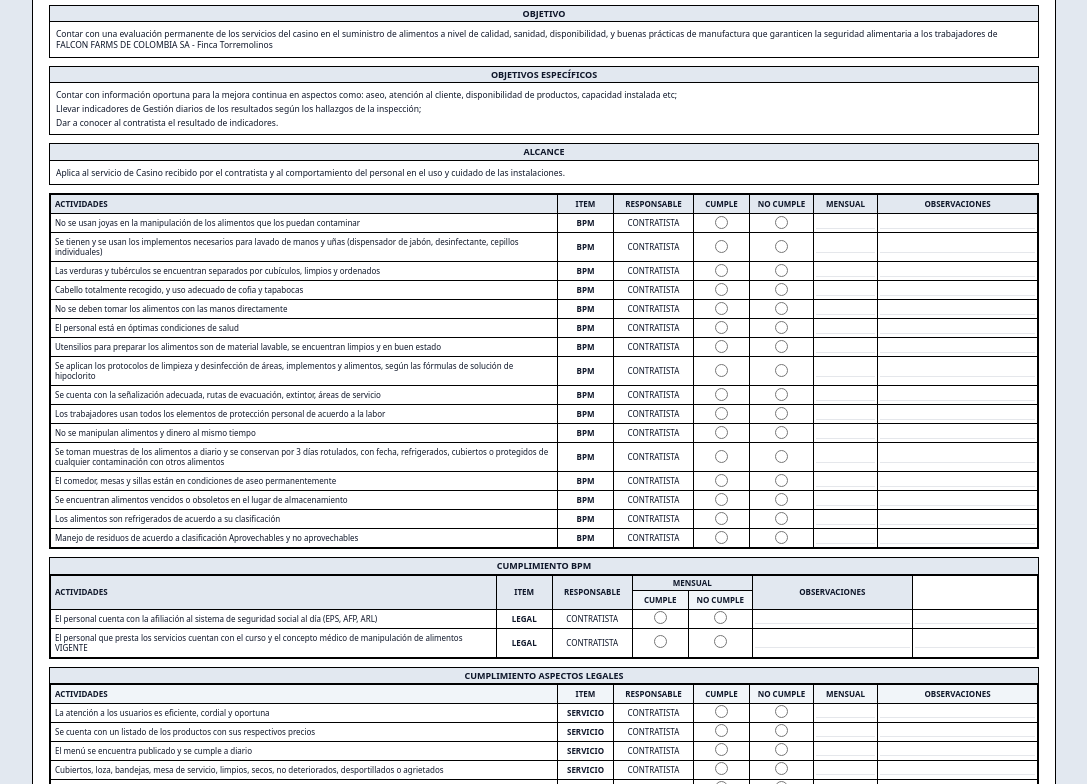
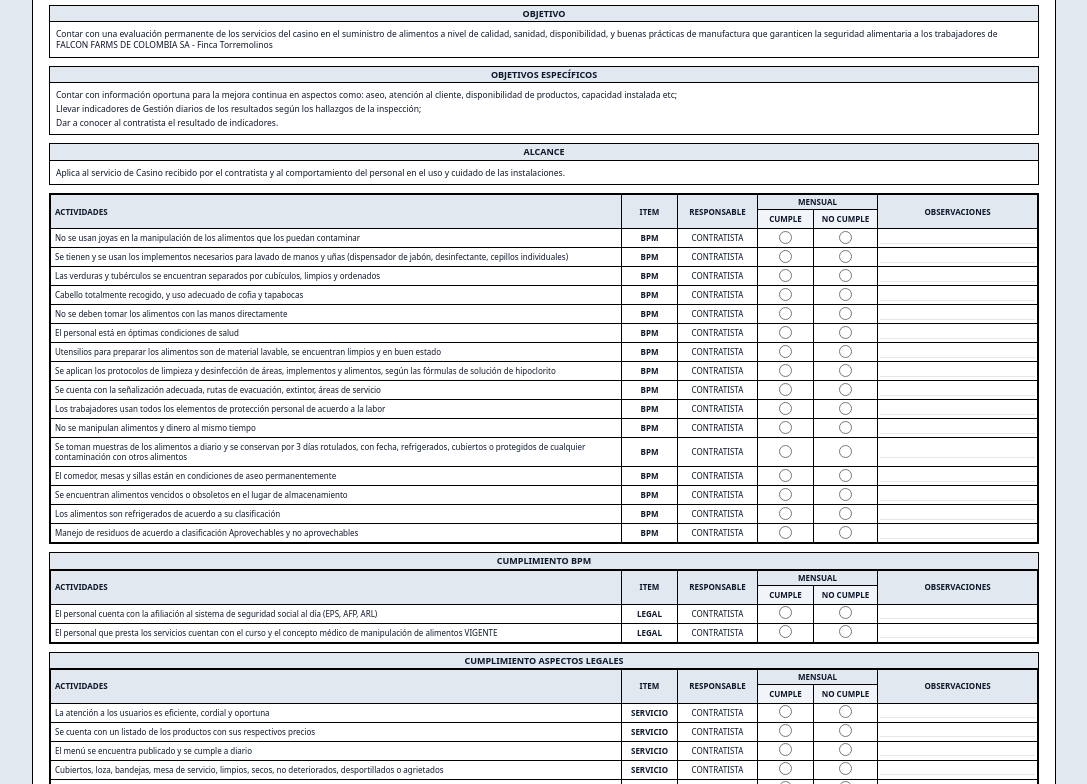
Before and after one commit to softwareproduccion0-afk/Saneamiento-B-sico-y-Gesti-n-Casino, a plain HTML site: page index.html in a window 1280 px wide. Shown: the part 168-952 px from the top of the page, without its empty margins (96-1183 px from the left). Drawn offline with nearby package versions, Linux system fonts and the light colour scheme.

Commit message:
Add files via upload

```diff
--- a/index.html
+++ b/index.html
@@ -78,18 +78,20 @@
           Aplica al servicio de Casino recibido por el contratista y al comportamiento del personal en el uso y cuidado de las instalaciones.
         </div>
       </div>
-      <!-- TABLA PRINCIPAL DE ACTIVIDADES (PARTE 1) -->
+<!-- TABLA PRINCIPAL DE ACTIVIDADES -->
       <div class="border border-black overflow-x-auto">
         <table class="w-full border-collapse border border-black text-[8px]">
           <thead>
             <tr class="bg-slate-200 font-bold text-center">
-              <th class="border border-black p-1 text-left">ACTIVIDADES</th>
-              <th class="border border-black p-1 w-14">ITEM</th>
-              <th class="border border-black p-1 w-20">RESPONSABLE</th>
+              <th class="border border-black p-1 text-left" rowspan="2">ACTIVIDADES</th>
+              <th class="border border-black p-1 w-14" rowspan="2">ITEM</th>
+              <th class="border border-black p-1 w-20" rowspan="2">RESPONSABLE</th>
+              <th class="border border-black p-0.5" colspan="2">MENSUAL</th>
+              <th class="border border-black p-1 w-40" rowspan="2">OBSERVACIONES</th>
+            </tr>
+            <tr class="bg-slate-100 font-bold text-center">
               <th class="border border-black p-1 w-14">CUMPLE</th>
               <th class="border border-black p-1 w-16">NO CUMPLE</th>
-              <th class="border border-black p-1 w-16">MENSUAL</th>
-              <th class="border border-black p-1 w-40">OBSERVACIONES</th>
             </tr>
           </thead>
           <tbody>
@@ -99,7 +101,6 @@
               <td class="border border-black p-1 text-center">CONTRATISTA</td>
               <td class="border border-black text-center"><input type="radio" name="act_1" value="CUMPLE"></td>
               <td class="border border-black text-center"><input type="radio" name="act_1" value="NO CUMPLE"></td>
-              <td class="border border-black p-0.5"><input type="text" class="w-full border-b text-center focus:outline-none"></td>
               <td class="border border-black p-0.5"><input type="text" class="w-full border-b focus:outline-none"></td>
             </tr>
             <tr>
@@ -108,7 +109,6 @@
               <td class="border border-black p-1 text-center">CONTRATISTA</td>
               <td class="border border-black text-center"><input type="radio" name="act_2" value="CUMPLE"></td>
               <td class="border border-black text-center"><input type="radio" name="act_2" value="NO CUMPLE"></td>
-              <td class="border border-black p-0.5"><input type="text" class="w-full border-b text-center focus:outline-none"></td>
               <td class="border border-black p-0.5"><input type="text" class="w-full border-b focus:outline-none"></td>
             </tr>
             <tr>
@@ -117,7 +117,6 @@
               <td class="border border-black p-1 text-center">CONTRATISTA</td>
               <td class="border border-black text-center"><input type="radio" name="act_3" value="CUMPLE"></td>
               <td class="border border-black text-center"><input type="radio" name="act_3" value="NO CUMPLE"></td>
-              <td class="border border-black p-0.5"><input type="text" class="w-full border-b text-center focus:outline-none"></td>
               <td class="border border-black p-0.5"><input type="text" class="w-full border-b focus:outline-none"></td>
             </tr>
             <tr>
@@ -126,7 +125,6 @@
               <td class="border border-black p-1 text-center">CONTRATISTA</td>
               <td class="border border-black text-center"><input type="radio" name="act_4" value="CUMPLE"></td>
               <td class="border border-black text-center"><input type="radio" name="act_4" value="NO CUMPLE"></td>
-              <td class="border border-black p-0.5"><input type="text" class="w-full border-b text-center focus:outline-none"></td>
               <td class="border border-black p-0.5"><input type="text" class="w-full border-b focus:outline-none"></td>
             </tr>
             <tr>
@@ -135,7 +133,6 @@
               <td class="border border-black p-1 text-center">CONTRATISTA</td>
               <td class="border border-black text-center"><input type="radio" name="act_5" value="CUMPLE"></td>
               <td class="border border-black text-center"><input type="radio" name="act_5" value="NO CUMPLE"></td>
-              <td class="border border-black p-0.5"><input type="text" class="w-full border-b text-center focus:outline-none"></td>
               <td class="border border-black p-0.5"><input type="text" class="w-full border-b focus:outline-none"></td>
             </tr>
             <tr>
@@ -144,7 +141,6 @@
               <td class="border border-black p-1 text-center">CONTRATISTA</td>
               <td class="border border-black text-center"><input type="radio" name="act_6" value="CUMPLE"></td>
               <td class="border border-black text-center"><input type="radio" name="act_6" value="NO CUMPLE"></td>
-              <td class="border border-black p-0.5"><input type="text" class="w-full border-b text-center focus:outline-none"></td>
               <td class="border border-black p-0.5"><input type="text" class="w-full border-b focus:outline-none"></td>
             </tr>
             <tr>
@@ -153,7 +149,6 @@
               <td class="border border-black p-1 text-center">CONTRATISTA</td>
               <td class="border border-black text-center"><input type="radio" name="act_7" value="CUMPLE"></td>
               <td class="border border-black text-center"><input type="radio" name="act_7" value="NO CUMPLE"></td>
-              <td class="border border-black p-0.5"><input type="text" class="w-full border-b text-center focus:outline-none"></td>
               <td class="border border-black p-0.5"><input type="text" class="w-full border-b focus:outline-none"></td>
             </tr>
             <tr>
@@ -162,16 +157,14 @@
               <td class="border border-black p-1 text-center">CONTRATISTA</td>
               <td class="border border-black text-center"><input type="radio" name="act_8" value="CUMPLE"></td>
               <td class="border border-black text-center"><input type="radio" name="act_8" value="NO CUMPLE"></td>
-              <td class="border border-black p-0.5"><input type="text" class="w-full border-b text-center focus:outline-none"></td>
               <td class="border border-black p-0.5"><input type="text" class="w-full border-b focus:outline-none"></td>
             </tr>
-<tr>
+            <tr>
               <td class="border border-black p-1">Se cuenta con la señalización adecuada, rutas de evacuación, extintor, áreas de servicio</td>
               <td class="border border-black p-1 text-center font-bold">BPM</td>
               <td class="border border-black p-1 text-center">CONTRATISTA</td>
               <td class="border border-black text-center"><input type="radio" name="act_9" value="CUMPLE"></td>
               <td class="border border-black text-center"><input type="radio" name="act_9" value="NO CUMPLE"></td>
-              <td class="border border-black p-0.5"><input type="text" class="w-full border-b text-center focus:outline-none"></td>
               <td class="border border-black p-0.5"><input type="text" class="w-full border-b focus:outline-none"></td>
             </tr>
             <tr>
@@ -180,7 +173,6 @@
               <td class="border border-black p-1 text-center">CONTRATISTA</td>
               <td class="border border-black text-center"><input type="radio" name="act_10" value="CUMPLE"></td>
               <td class="border border-black text-center"><input type="radio" name="act_10" value="NO CUMPLE"></td>
-              <td class="border border-black p-0.5"><input type="text" class="w-full border-b text-center focus:outline-none"></td>
               <td class="border border-black p-0.5"><input type="text" class="w-full border-b focus:outline-none"></td>
             </tr>
             <tr>
@@ -189,7 +181,6 @@
               <td class="border border-black p-1 text-center">CONTRATISTA</td>
               <td class="border border-black text-center"><input type="radio" name="act_11" value="CUMPLE"></td>
               <td class="border border-black text-center"><input type="radio" name="act_11" value="NO CUMPLE"></td>
-              <td class="border border-black p-0.5"><input type="text" class="w-full border-b text-center focus:outline-none"></td>
               <td class="border border-black p-0.5"><input type="text" class="w-full border-b focus:outline-none"></td>
             </tr>
             <tr>
@@ -198,7 +189,6 @@
               <td class="border border-black p-1 text-center">CONTRATISTA</td>
               <td class="border border-black text-center"><input type="radio" name="act_12" value="CUMPLE"></td>
               <td class="border border-black text-center"><input type="radio" name="act_12" value="NO CUMPLE"></td>
-              <td class="border border-black p-0.5"><input type="text" class="w-full border-b text-center focus:outline-none"></td>
               <td class="border border-black p-0.5"><input type="text" class="w-full border-b focus:outline-none"></td>
             </tr>
             <tr>
@@ -207,7 +197,6 @@
               <td class="border border-black p-1 text-center">CONTRATISTA</td>
               <td class="border border-black text-center"><input type="radio" name="act_13" value="CUMPLE"></td>
               <td class="border border-black text-center"><input type="radio" name="act_13" value="NO CUMPLE"></td>
-              <td class="border border-black p-0.5"><input type="text" class="w-full border-b text-center focus:outline-none"></td>
               <td class="border border-black p-0.5"><input type="text" class="w-full border-b focus:outline-none"></td>
             </tr>
             <tr>
@@ -216,7 +205,6 @@
               <td class="border border-black p-1 text-center">CONTRATISTA</td>
               <td class="border border-black text-center"><input type="radio" name="act_14" value="CUMPLE"></td>
               <td class="border border-black text-center"><input type="radio" name="act_14" value="NO CUMPLE"></td>
-              <td class="border border-black p-0.5"><input type="text" class="w-full border-b text-center focus:outline-none"></td>
               <td class="border border-black p-0.5"><input type="text" class="w-full border-b focus:outline-none"></td>
             </tr>
             <tr>
@@ -225,7 +213,6 @@
               <td class="border border-black p-1 text-center">CONTRATISTA</td>
               <td class="border border-black text-center"><input type="radio" name="act_15" value="CUMPLE"></td>
               <td class="border border-black text-center"><input type="radio" name="act_15" value="NO CUMPLE"></td>
-              <td class="border border-black p-0.5"><input type="text" class="w-full border-b text-center focus:outline-none"></td>
               <td class="border border-black p-0.5"><input type="text" class="w-full border-b focus:outline-none"></td>
             </tr>
             <tr>
@@ -234,13 +221,13 @@
               <td class="border border-black p-1 text-center">CONTRATISTA</td>
               <td class="border border-black text-center"><input type="radio" name="act_16" value="CUMPLE"></td>
               <td class="border border-black text-center"><input type="radio" name="act_16" value="NO CUMPLE"></td>
-              <td class="border border-black p-0.5"><input type="text" class="w-full border-b text-center focus:outline-none"></td>
               <td class="border border-black p-0.5"><input type="text" class="w-full border-b focus:outline-none"></td>
             </tr>
           </tbody>
         </table>
       </div>
-<!-- SECCIÓN: CUMPLIMIENTO BPM -->
+
+      <!-- SECCIÓN: CUMPLIMIENTO BPM -->
       <div class="border border-black overflow-x-auto">
         <div class="bg-slate-200 font-bold text-center p-0.5 border-b border-black text-[9px] uppercase">CUMPLIMIENTO BPM</div>
         <table class="w-full border-collapse border border-black text-[8px]">
@@ -264,7 +251,6 @@
               <td class="border border-black p-1 text-center">CONTRATISTA</td>
               <td class="border border-black text-center"><input type="radio" name="bpm_1" value="CUMPLE"></td>
               <td class="border border-black text-center"><input type="radio" name="bpm_1" value="NO CUMPLE"></td>
-              <td class="border border-black p-0.5"><input type="text" class="w-full border-b text-center focus:outline-none"></td>
               <td class="border border-black p-0.5"><input type="text" class="w-full border-b focus:outline-none"></td>
             </tr>
             <tr>
@@ -273,25 +259,27 @@
               <td class="border border-black p-1 text-center">CONTRATISTA</td>
               <td class="border border-black text-center"><input type="radio" name="bpm_2" value="CUMPLE"></td>
               <td class="border border-black text-center"><input type="radio" name="bpm_2" value="NO CUMPLE"></td>
-              <td class="border border-black p-0.5"><input type="text" class="w-full border-b text-center focus:outline-none"></td>
               <td class="border border-black p-0.5"><input type="text" class="w-full border-b focus:outline-none"></td>
             </tr>
           </tbody>
         </table>
       </div>
-<!-- SECCIÓN: CUMPLIMIENTO ASPECTOS LEGALES -->
+
+      <!-- SECCIÓN: CUMPLIMIENTO ASPECTOS LEGALES -->
       <div class="border border-black overflow-x-auto">
         <div class="bg-slate-200 font-bold text-center p-0.5 border-b border-black text-[9px] uppercase">CUMPLIMIENTO ASPECTOS LEGALES</div>
         <table class="w-full border-collapse border border-black text-[8px]">
           <thead>
+            <tr class="bg-slate-200 font-bold text-center">
+              <th class="border border-black p-1 text-left" rowspan="2">ACTIVIDADES</th>
+              <th class="border border-black p-1 w-14" rowspan="2">ITEM</th>
+              <th class="border border-black p-1 w-20" rowspan="2">RESPONSABLE</th>
+              <th class="border border-black p-0.5" colspan="2">MENSUAL</th>
+              <th class="border border-black p-1 w-40" rowspan="2">OBSERVACIONES</th>
+            </tr>
             <tr class="bg-slate-100 font-bold text-center">
-              <th class="border border-black p-1 text-left">ACTIVIDADES</th>
-              <th class="border border-black p-1 w-14">ITEM</th>
-              <th class="border border-black p-1 w-20">RESPONSABLE</th>
               <th class="border border-black p-1 w-14">CUMPLE</th>
               <th class="border border-black p-1 w-16">NO CUMPLE</th>
-              <th class="border border-black p-1 w-16">MENSUAL</th>
-              <th class="border border-black p-1 w-40">OBSERVACIONES</th>
             </tr>
           </thead>
           <tbody>
@@ -301,7 +289,6 @@
               <td class="border border-black p-1 text-center">CONTRATISTA</td>
               <td class="border border-black text-center"><input type="radio" name="leg_1" value="CUMPLE"></td>
               <td class="border border-black text-center"><input type="radio" name="leg_1" value="NO CUMPLE"></td>
-              <td class="border border-black p-0.5"><input type="text" class="w-full border-b text-center focus:outline-none"></td>
               <td class="border border-black p-0.5"><input type="text" class="w-full border-b focus:outline-none"></td>
             </tr>
             <tr>
@@ -310,7 +297,6 @@
               <td class="border border-black p-1 text-center">CONTRATISTA</td>
               <td class="border border-black text-center"><input type="radio" name="leg_2" value="CUMPLE"></td>
               <td class="border border-black text-center"><input type="radio" name="leg_2" value="NO CUMPLE"></td>
-              <td class="border border-black p-0.5"><input type="text" class="w-full border-b text-center focus:outline-none"></td>
               <td class="border border-black p-0.5"><input type="text" class="w-full border-b focus:outline-none"></td>
             </tr>
             <tr>
@@ -319,7 +305,6 @@
               <td class="border border-black p-1 text-center">CONTRATISTA</td>
               <td class="border border-black text-center"><input type="radio" name="leg_3" value="CUMPLE"></td>
               <td class="border border-black text-center"><input type="radio" name="leg_3" value="NO CUMPLE"></td>
-              <td class="border border-black p-0.5"><input type="text" class="w-full border-b text-center focus:outline-none"></td>
               <td class="border border-black p-0.5"><input type="text" class="w-full border-b focus:outline-none"></td>
             </tr>
             <tr>
@@ -328,7 +313,6 @@
               <td class="border border-black p-1 text-center">CONTRATISTA</td>
               <td class="border border-black text-center"><input type="radio" name="leg_4" value="CUMPLE"></td>
               <td class="border border-black text-center"><input type="radio" name="leg_4" value="NO CUMPLE"></td>
-              <td class="border border-black p-0.5"><input type="text" class="w-full border-b text-center focus:outline-none"></td>
               <td class="border border-black p-0.5"><input type="text" class="w-full border-b focus:outline-none"></td>
             </tr>
             <tr>
@@ -337,7 +321,6 @@
               <td class="border border-black p-1 text-center">CONTRATISTA</td>
               <td class="border border-black text-center"><input type="radio" name="leg_5" value="CUMPLE"></td>
               <td class="border border-black text-center"><input type="radio" name="leg_5" value="NO CUMPLE"></td>
-              <td class="border border-black p-0.5"><input type="text" class="w-full border-b text-center focus:outline-none"></td>
               <td class="border border-black p-0.5"><input type="text" class="w-full border-b focus:outline-none"></td>
             </tr>
             <tr>
@@ -346,7 +329,6 @@
               <td class="border border-black p-1 text-center">CONTRATISTA</td>
               <td class="border border-black text-center"><input type="radio" name="leg_6" value="CUMPLE"></td>
               <td class="border border-black text-center"><input type="radio" name="leg_6" value="NO CUMPLE"></td>
-              <td class="border border-black p-0.5"><input type="text" class="w-full border-b text-center focus:outline-none"></td>
               <td class="border border-black p-0.5"><input type="text" class="w-full border-b focus:outline-none"></td>
             </tr>
             <tr>
@@ -355,7 +337,6 @@
               <td class="border border-black p-1 text-center">CONTRATISTA</td>
               <td class="border border-black text-center"><input type="radio" name="leg_7" value="CUMPLE"></td>
               <td class="border border-black text-center"><input type="radio" name="leg_7" value="NO CUMPLE"></td>
-              <td class="border border-black p-0.5"><input type="text" class="w-full border-b text-center focus:outline-none"></td>
               <td class="border border-black p-0.5"><input type="text" class="w-full border-b focus:outline-none"></td>
             </tr>
           </tbody>
@@ -419,7 +400,7 @@
 
   </div>
   <script>
-    const STORAGE_KEY = 'saneamiento_casino_falcon_v1';
+    const STORAGE_KEY = 'saneamiento_casino_falcon_v2';
     let hayCambiosSinGuardar = false;
 
     // 1. ALERTA SI INTENTAN RECARGAR O CERRAR LA PÁGINA
@@ -513,7 +494,8 @@
         guardarBorrador();
       }
     }
-// 4. SISTEMA DE AUTOGUARDADO Y RECUPERACIÓN
+
+    // 4. SISTEMA DE AUTOGUARDADO Y RECUPERACIÓN
     function guardarBorrador() {
       hayCambiosSinGuardar = true;
       const data = {
@@ -524,9 +506,9 @@
 
       document.querySelectorAll('input:not([type="file"]), textarea').forEach((el, idx) => {
         if (el.type === 'radio' || el.type === 'checkbox') {
-          data.inputs.push({ idx, checked: el.checked });
+          data.inputs.push({ idx, checked: Boolean(el.checked) });
         } else {
-          data.inputs.push({ idx, value: el.value });
+          data.inputs.push({ idx, value: el.value || '' });
         }
       });
 
@@ -550,13 +532,14 @@
         const data = JSON.parse(raw);
 
         const allInputs = document.querySelectorAll('input:not([type="file"]), textarea');
-        data.inputs.forEach(item => {
+        (data.inputs || []).forEach(item => {
           const el = allInputs[item.idx];
           if (!el) return;
           if (el.type === 'radio' || el.type === 'checkbox') {
-            el.checked = item.checked;
+            el.checked = Boolean(item.checked);
           } else {
-            el.value = item.value;
+            const val = item.value;
+            el.value = (val === undefined || val === null || val === 'undefined') ? '' : String(val);
           }
         });
 
@@ -564,7 +547,7 @@
           document.getElementById('galeria_fotos').innerHTML = data.htmlFotos;
         }
 
-        Object.keys(data.firmas).forEach(id => {
+        Object.keys(data.firmas || {}).forEach(id => {
           const cvs = document.getElementById(id);
           if (cvs && data.firmas[id]) {
             const img = new Image();
@@ -572,8 +555,6 @@
             img.src = data.firmas[id];
           }
         });
-
-        hayCambiosSinGuardar = true;
       } catch (e) {
         console.error('Error restaurando borrador:', e);
       }
@@ -594,5 +575,7 @@
       document.addEventListener('change', guardarBorrador);
     };
   </script>
+
+  </script>
 </body>
 </html>
```
